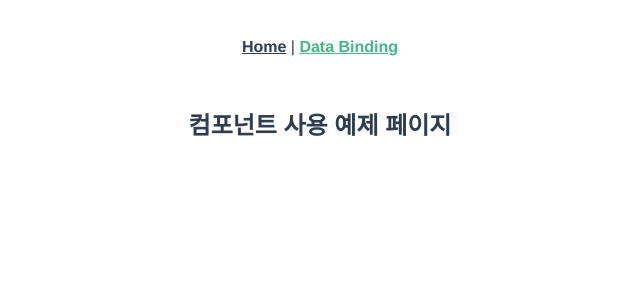
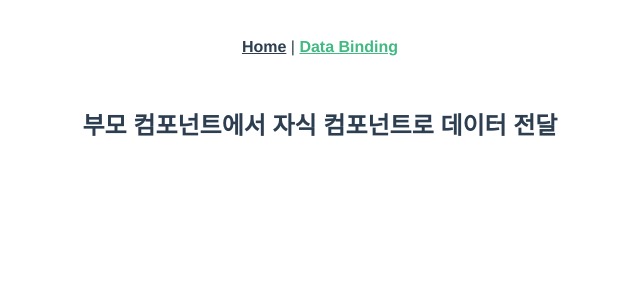
Before and after one commit to swat018/vue.js-project, a Vue app: page /nested in a window 1280 px wide. Shown: the top 300 px of the page, without its empty margins (320-960 px from the left). Built offline with nearby package versions, Linux system fonts and the light colour scheme.

Commit message:
(컴포넌트 심화) 컴포넌트 안에 다른 컴포넌트 사용하기 - 부모 컴포넌트에서 자식 컴포넌트로 데이터 전달하기 : Props

```diff
--- a/src/components/PageTitle.vue
+++ b/src/components/PageTitle.vue
@@ -1,9 +1,15 @@
 <template>
-  <h2>컴포넌트 사용 예제 페이지</h2>
+  <h2>{{title}}</h2>
 </template>
 
 <script>
 export default {
-  name: "PageTitle"
+  name: "PageTitle",
+  props: {
+    title: {
+      type: String,
+      default: "페이지 제목입니다."
+    }
+  }
 }
 </script>
--- a/src/views/NestedComponent.vue
+++ b/src/views/NestedComponent.vue
@@ -1,6 +1,6 @@
 <template>
   <div>
-    <PageTitle />
+    <PageTitle title="부모 컴포넌트에서 자식 컴포넌트로 데이터 전달" />
   </div>
 </template>
 
```
